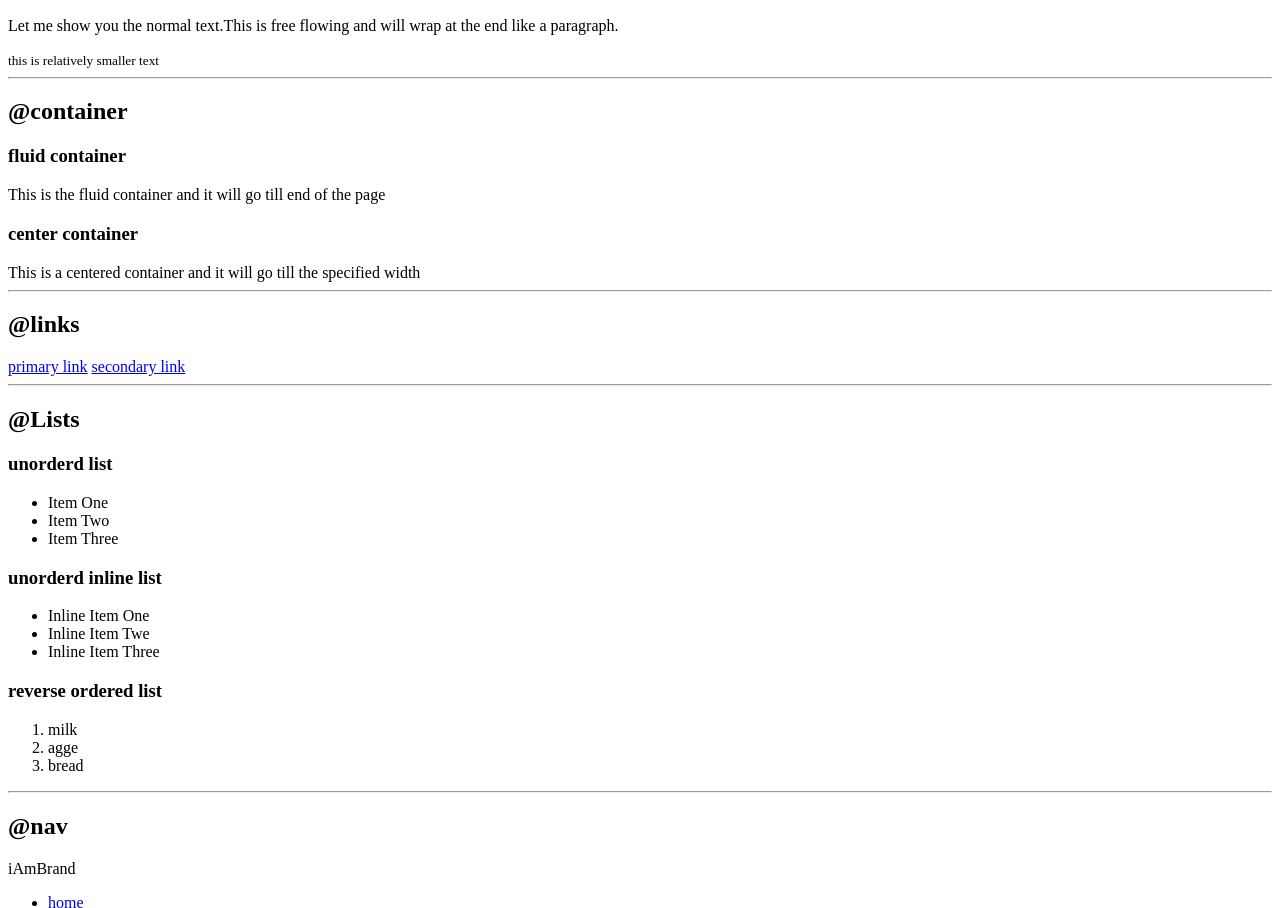
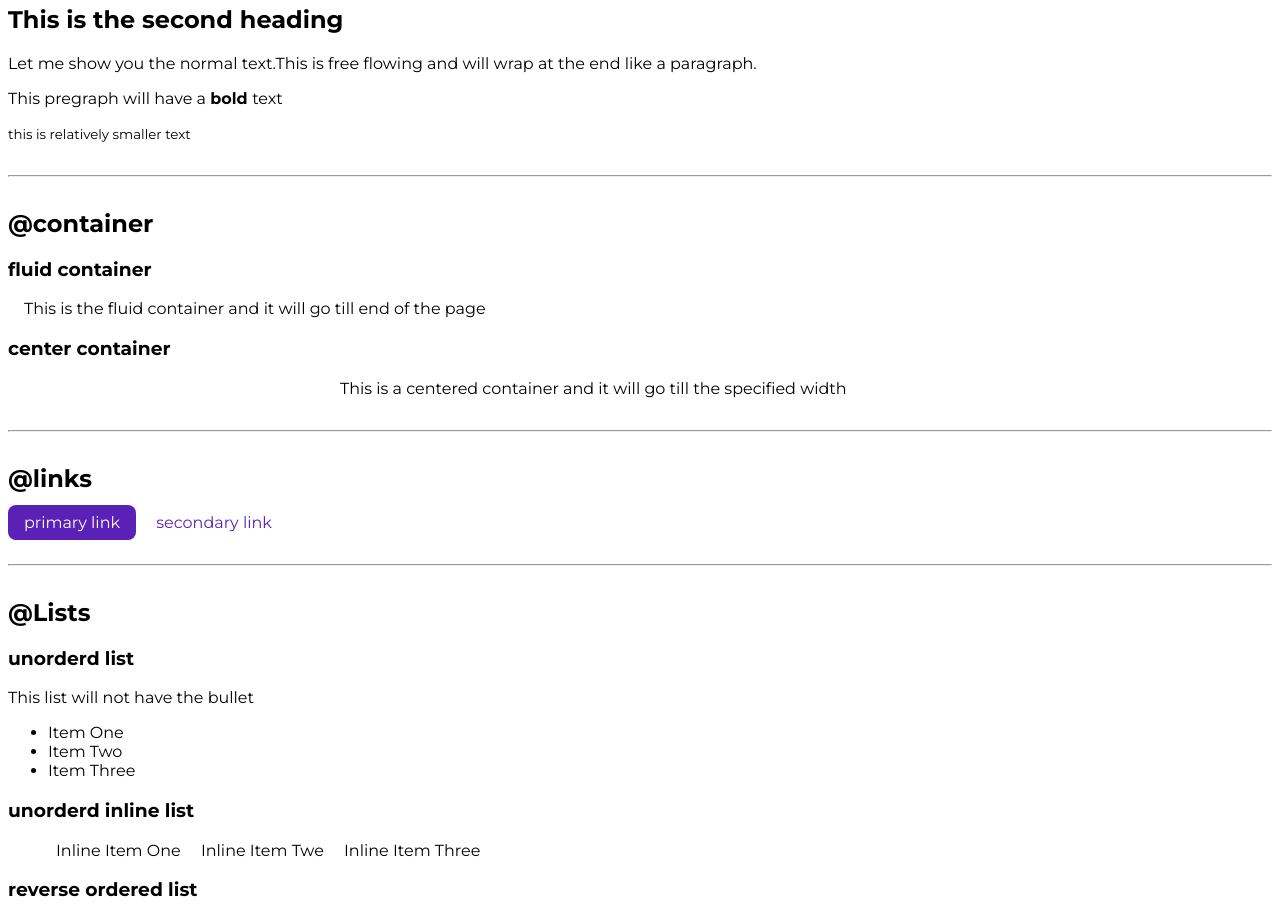
Before and after one commit to PinkyJangir/neog-mark3, a plain HTML site: page index.html in a window 1280 px wide. Shown: the part 273-1181 px from the top of the page. Drawn offline with Linux system fonts and the light colour scheme; a web font is replaced by a local one.

Commit message:
list till reversed

```diff
--- a/index.html
+++ b/index.html
@@ -5,6 +5,7 @@
     <meta http-equiv="X-UA-Compatible" content="IE=edge">
     <meta name="viewport" content="width=device-width, initial-scale=1.0">
     <title>component library</title>
+    <link href="style.css" rel="stylesheet"/>
 </head>
 <body>
     <h1>welcome to pinky's component library</h1>
@@ -16,7 +17,8 @@
 
     <h1>This is the bigest heading</h1>
     <h2>This is the second heading</h2>
-    <p>Let me show you the normal text.This is free flowing and will wrap at the end like a paragraph.</p>
+    <p>Let me show you the normal text.This is free flowing and will wrap at the end like a paragraph. </p>
+    <p>This pregraph will have a <strong>bold </strong> text   </p>
     <small>this is relatively smaller text</small>
 
     <hr>
@@ -24,23 +26,24 @@
     <h2>@container</h2>
 
     <h3>fluid container</h3>
-    <div>This is the fluid container and it will go till end of the page</div>
+    <div class="container">This is the fluid container and it will go till end of the page</div>
 
     <h3>center container</h3>
-    <div>This is a centered container and it will go till the specified width</div>
+    <div class="container container-center">This is a centered container and it will go till the specified width</div>
 
     <hr>
 
     <h2>@links</h2>
 
-    <a href="/">primary link</a>
-    <a href="/">secondary link</a>
+    <a class="link link-primary" href="/">primary link</a>
+    <a class="link link-secondary"href="/">secondary link</a>
 
     <hr>
 
     <h2>@Lists</h2>
 
     <h3>unorderd list</h3>
+    <p>This list will not have the bullet</p>
 
     <ul>
         <li>Item One</li>
@@ -50,16 +53,16 @@
 
     <h3>unorderd inline list</h3>
 
-    <ul>
-        <li>Inline Item One</li>
-        <li>Inline Item Twe</li>
-        <li>Inline Item Three</li>
+    <ul class="list-non-bullet">
+        <li class="list-item-inline">Inline Item One</li>
+        <li class="list-item-inline">Inline Item Twe</li>
+        <li class="list-item-inline">Inline Item Three</li>
 
     </ul>
 
     <h3> reverse ordered list</h3>
 
-    <ol>
+    <ol reversed >
         <li>milk</li>
         <li>agge</li>
         <li>bread</li>
--- /dev/null
+++ b/style.css
@@ -0,0 +1,55 @@
+@import url('https://fonts.googleapis.com/css2?family=Genos:ital,wght@1,100&family=Montserrat:wght@400;700&family=Raleway:wght@200&display=swap');
+:root{
+    --primary-color: #5B21B6;
+}
+
+body{
+    font-family: 'Montserrat', sans-serif;
+}
+
+hr {
+    margin: 2rem 0rem;
+}
+
+/** container**/
+
+.container {
+    padding: 0rem 1rem;
+}
+.container-center {
+    max-width: 600px;
+    margin: auto;
+}
+
+/**link**/
+
+.link {
+    text-decoration: none;
+    padding: 0.5rem 1rem
+}
+
+.link-primary {
+    background-color:
+    var(--primary-color);
+    border-radius: 0.5rem;
+    color: white;
+}
+
+.link-secondary {
+    color: var(--primary-color);
+    border-radius: o.5rem;
+    border: 1px solid var
+    (primary--color);
+}
+
+/** look into BEM naming convention for CSS **/
+/** list**/
+
+.list-non-bullet {
+    list-style: none;
+}
+
+.list-item-inline{
+    display: inline;
+    padding:0rem 0.5rem
+}
```
